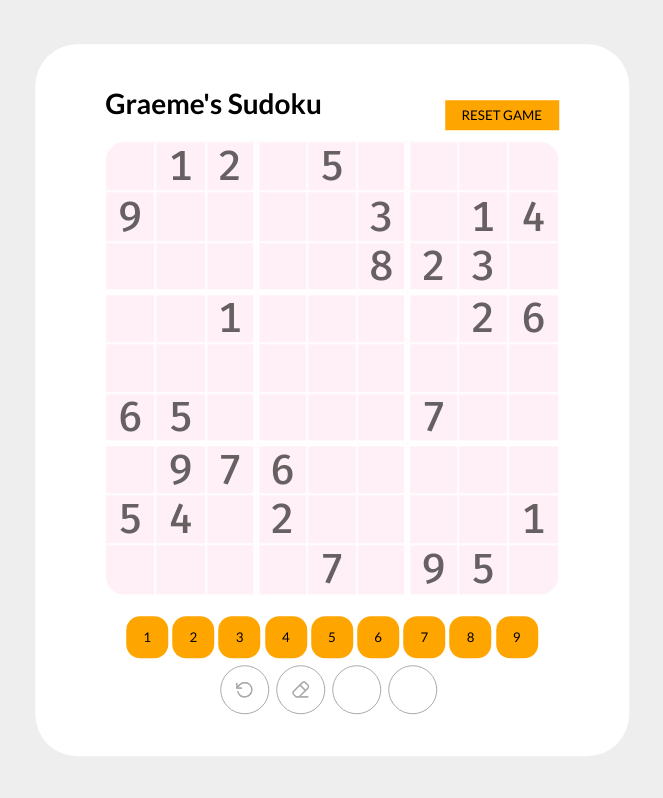
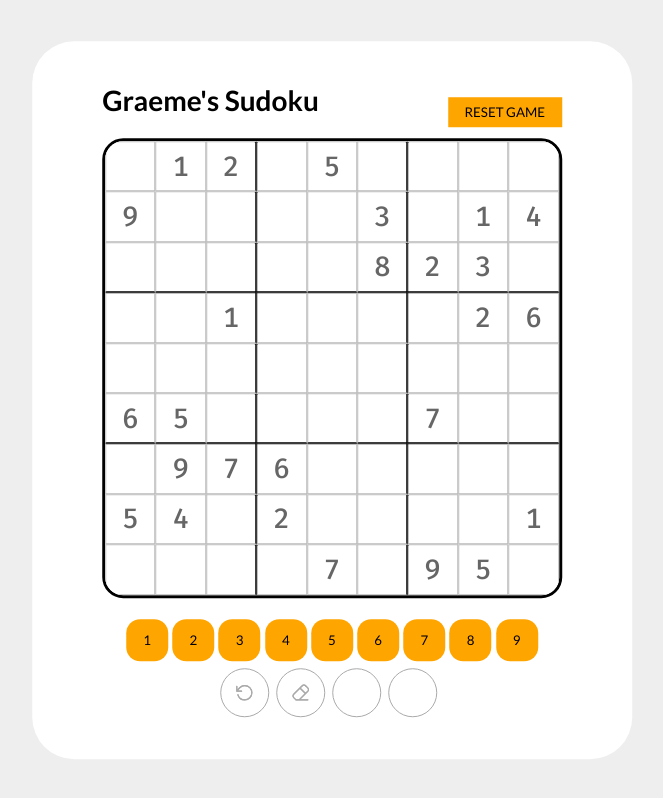
Before and after one commit to aybreej/sudoku, a React app: page / in a window 1280 px wide. Shown: the whole page, without its empty margins (308-971 px from the left). Built offline with nearby package versions, Linux system fonts and the light colour scheme.

Commit message:
Changed cell borders to black and backgrounds to white for higher contrast
Signed-off-by: Roolps <yara@clubnode.com>

```diff
--- a/src/styles.css
+++ b/src/styles.css
@@ -71,6 +71,7 @@ h1{
   display: grid;
   border-radius: 1.5rem;
   overflow: hidden;
+  border: 3px #000 solid;
   grid-template-columns: repeat(9, 1fr);
 }
 #puzzle-container .cell{
@@ -78,7 +79,7 @@ h1{
   cursor: pointer;
 
   font-family: var(--font-mono);
-  font-size: 3rem;
+  font-size: 2rem;
   font-weight: 500;
 
   display: flex;
@@ -87,12 +88,12 @@ h1{
   width: 3.6rem;
   height: 3.6rem;
   box-sizing: border-box;
-  border: 1px solid #fff;
-  background-color: var(--pink-light);
+  border: .5px solid #bbb;
+  background-color: #fff;
   transition: color .3s, background-color .3s;
 }
 #puzzle-container .cell.initial{
-  color: rgba(0,0,0, .6)
+  color: #666;
 }
 #puzzle-container .cell.cross{
   background-color: var(--pink-mid);
@@ -102,16 +103,16 @@ h1{
   color: #fff;
 }
 #puzzle-container .cell.border-left{
-  border-left: 3px solid #fff;
+  border-left: 1px solid #000;
 }
 #puzzle-container .cell.border-right{
-  border-right: 3px solid #fff;
+  border-right: 1px solid #000;
 }
 #puzzle-container .cell.border-bottom{
-  border-bottom: 3px solid #fff;
+  border-bottom: 1px solid #000;
 }
 #puzzle-container .cell.border-top{
-  border-top: 3px solid #fff;
+  border-top: 1px solid #000;
 }
 
 
```
Also changed, not shown: 1 other file.
